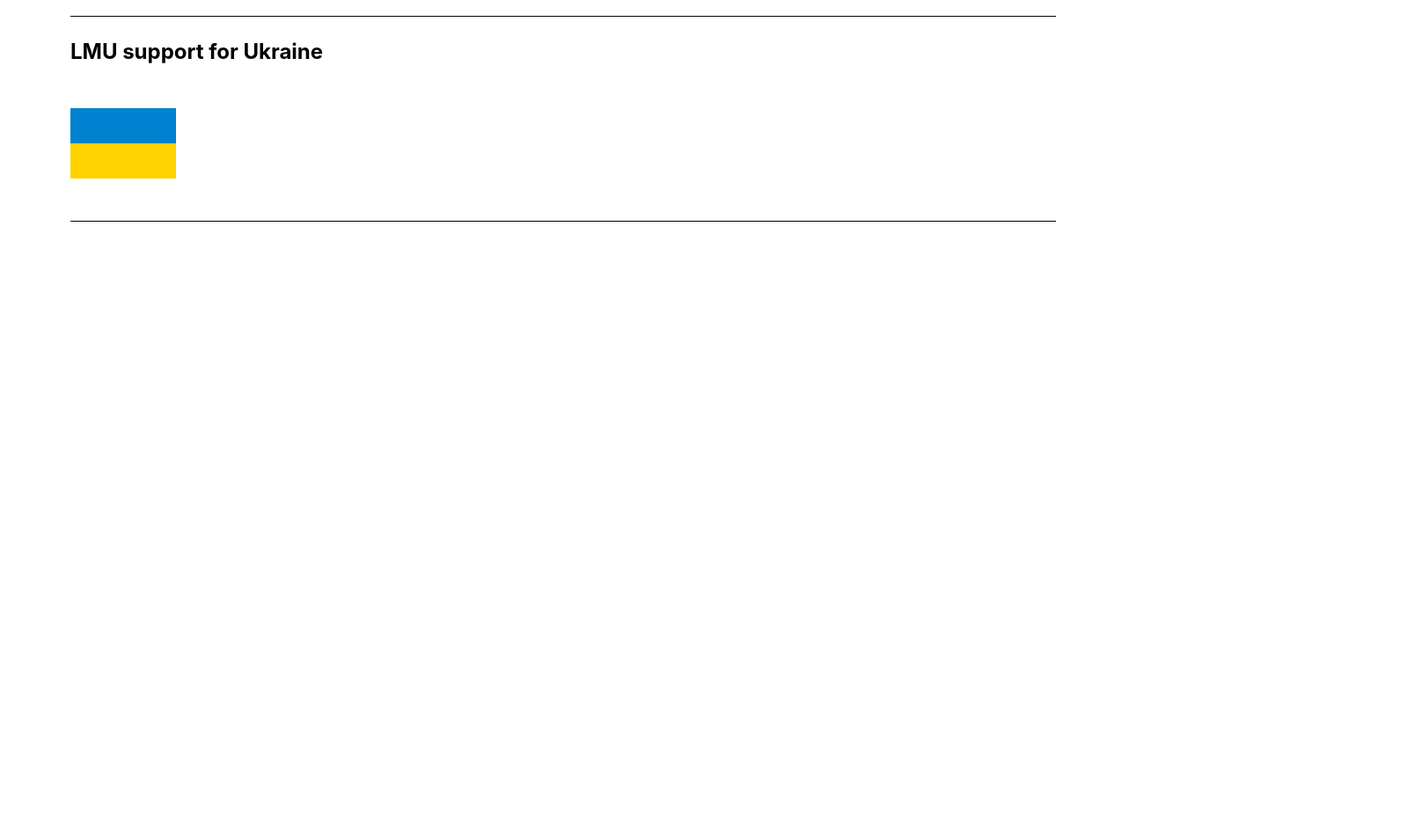
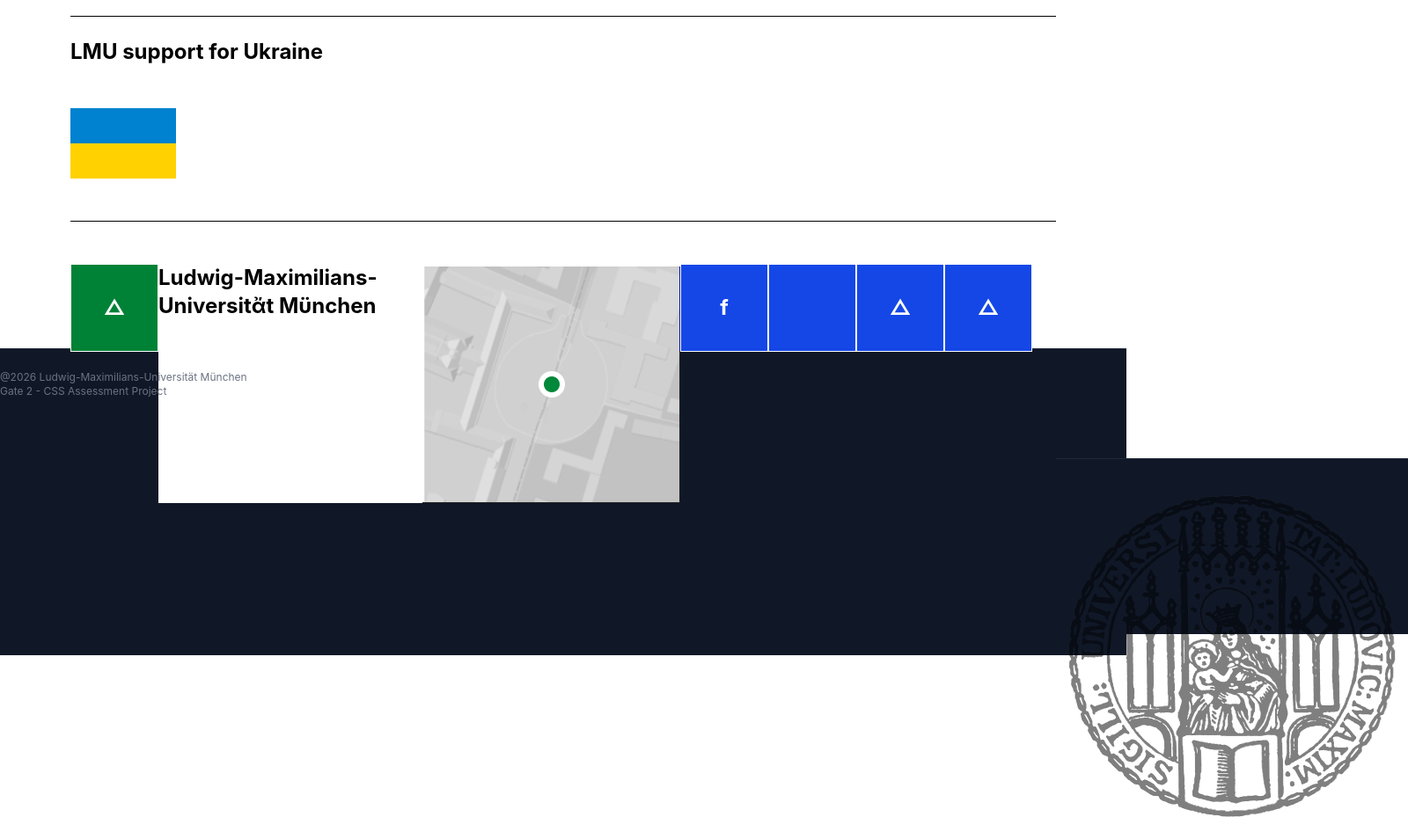
Before and after one commit to aromeirera20-spec/tailwindprojectgate, a website built with Vite: page index.html in a window 1280 px wide. Shown: the part 4488-5434 px from the top of the page at 88% size, 1600 px wide, since content can reach past the window. Before the commit the page ends 4788 px from the top, so only its background shows below. Built offline with nearby package versions, Linux system fonts and the light colour scheme.

Commit message:
bar(footer) div

```diff
--- a/index.html
+++ b/index.html
@@ -160,6 +160,33 @@
 <hr >
 <br><br>
 </div>
+<div class="ml-20 mr-20 flex ">
+<button class=" bg-green-700 text-2xl text-white font-bold w-25 h-25 border border-white">△</button>
+<p class="bg-white font-bold text-2xl text-black w-75 h-68 bg-img">Ludwig-Maximilians-Universitἄt Mϋnchen</p>
+<a href="https://www.google.com/maps/dir/48.1351253,11.5819806/lmu+google+maps/@48.1433347,11.570367,15z/data=!3m1!4b1!4m9!4m8!1m1!4e1!1m5!1m1!1s0x479e729397ad5701:0xba12f0c33bd5bf34!2m2!1d11.5802362!2d48.1504827"><img src="map.PNG" alt=""></a>
+<button class=" bg-blue-700 text-2xl text-white font-bold w-25 h-25 border border-white">f</button>
+   <button class=" bg-blue-700 text-2xl text-white font-bold w-25 h-25 border border-white"></button>
+   <button class=" bg-blue-700 text-2xl text-white font-bold w-25 h-25 border border-white">△</button>
+   <button class=" bg-blue-700 text-2xl text-white font-bold w-25 h-25 border border-white">△</button>
+  </div>
+  <div class="bg-gray-900 py-6 border-t border-gray-800 -mt-44">
+        <div class="max-w-7xl mx-auto  items-center text-xs text-gray-500 h-120 ">
+          <p>@2026 Ludwig-Maximilians-Universität München</p>
+          <p class="">Gate 2 - CSS Assessment Project</p>
+        </div>
+        <div class="bg-gray-900 py-6 border-t border-gray-800 -mt-95 h-50 w-100 ml-300">
+          <img src="footer-bg.svg" alt="">
+        </div>
+
+
+  <!-- <div class="ml-20 mr-20">
+    <button class=" bg-green-700 text-2xl text-white font-bold w-25 h-25">△</button>
+    <button class="bg-white font-bold text-2xl text-black w-75 h-90">Ludwig-Maximilians-Universitἄt Mϋnchen</button>
+    <button class=" w-75 h-90 mt-500"><a href="https://www.google.com/maps/dir/48.1351253,11.5819806/lmu+google+maps/@48.1433347,11.570367,15z/data=!3m1!4b1!4m9!4m8!1m1!4e1!1m5!1m1!1s0x479e729397ad5701:0xba12f0c33bd5bf34!2m2!1d11.5802362!2d48.1504827"><img src="map.PNG" alt=""></a></button>
+
+  </div> -->
+
+
 <!-- <div class="mt-30 ml-20 mr-20">
   <h1 class="text-4xl font-bold">Research at LMU</h1>
   <p class=" text-gray-600 mt-5">LMU is one of Europe's leading research institution. with its highly diversified array of disciplines, it has outstanding potentialfor pionnering research.</p>
```
Also changed, not shown: footer-bg.svg (added), map.PNG (added).
